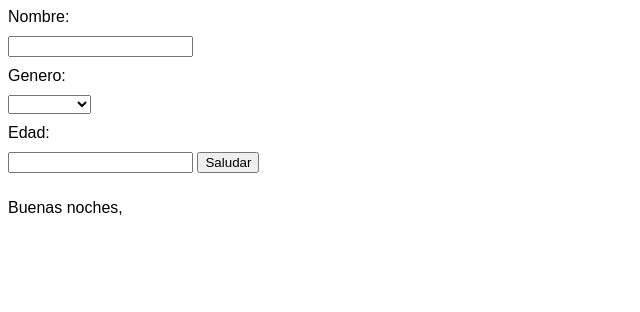
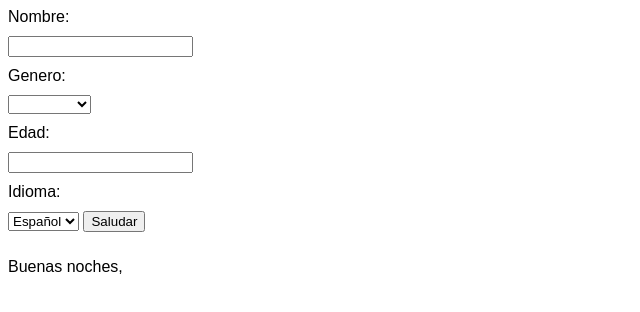
Before and after one commit to Carlitavg/Tarea4_ingS, a website built with Parcel: page index.html in a window 1280 px wide. Both pictures are taken after a click on the input "Saludar". Shown: the whole page, without its empty margins (0-640 px from the left). Built offline with nearby package versions, Linux system fonts and the light colour scheme.

Commit message:
feat: Saludar en español

```diff
--- a/index.html
+++ b/index.html
@@ -31,6 +31,11 @@
     <div>Edad: </div>
     <input id="edad" type="number">
 
+    <div>Idioma: </div>
+    <select id="idioma" name="idioma">
+        <option value="Español">Español</option>
+    </select>
+
     <input type="submit" value="Saludar" id="Saludar_button" />
     <div id="saludo"></div>
     <script type="module" src="./src/saludador.js"></script>
--- a/src/saludador.js
+++ b/src/saludador.js
@@ -3,6 +3,7 @@ const saludarButton = document.querySelector("#Saludar_button");
 const div = document.querySelector("#saludo");
 const genero = document.querySelector("#genero");
 const edad = document.querySelector("#edad");
+const idioma = document.querySelector("#idioma");
 
 saludarButton.addEventListener("click", (event) => {
   event.preventDefault();
@@ -15,6 +16,10 @@ saludarButton.addEventListener("click", (event) => {
   let saludoxEdad = "";
   const generoSeleccionado = genero.value;
   const edadSaludo = Number.parseInt(edad.value);
+  const idiomaSeleccionado = idioma.value;
+
+  if(idiomaSeleccionado == "Español")
+    {
 
         if (horaActual >= 5 && horaActual < 12) {
             saludoHora = "Buenos días";
@@ -47,6 +52,7 @@ saludarButton.addEventListener("click", (event) => {
         } else {
             saludoGenero = " ";
         }
+    }
 
 //   div.innerHTML = "<p>" + "Hola " + nombreSaludo + "</p>";
 //   div.innerHTML = "<p>" + saludoHora +", "+ nombreSaludo + "</p>";
```
Lines whose indentation alone changed are shown as unchanged.
